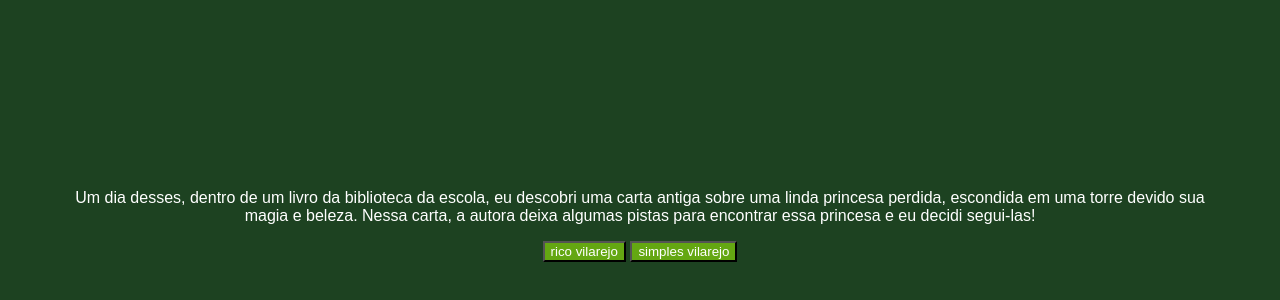
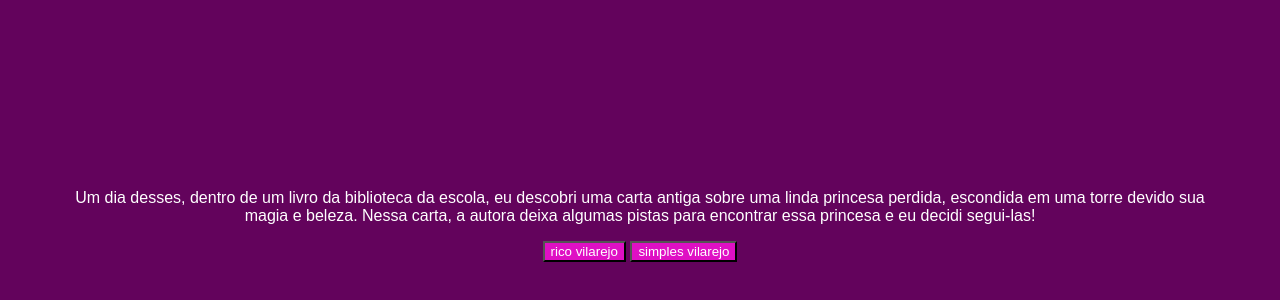
Before and after one commit to Delimeida/index.html, a plain HTML site: page index.html in a window 1280 px wide. Shown: the part 142-442 px from the top of the page. Drawn offline with Linux system fonts and the light colour scheme; a web font is replaced by a local one.

Commit message:
style.css

```diff
--- a/style.css
+++ b/style.css
@@ -1,5 +1,5 @@
 body {
-    background-color: #1D4221;
+    background-color: #63035c;
     color: white;
     font-family: "Bai Jamjuree", sans-serif;
     display: flex;
@@ -10,7 +10,7 @@
 }
 
 button {
-    background-color: #64A712;
+    background-color: #df10c4;
     color: white;
     font-family: "Bai Jamjuree", sans-serif;
 }
@@ -29,5 +29,5 @@
 }
 
 img {
-    max-width: 90%;
+    max-width: 70%;
 }
```
